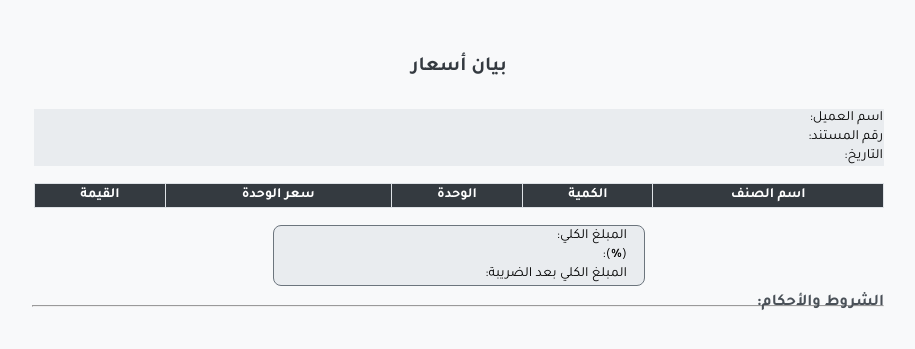
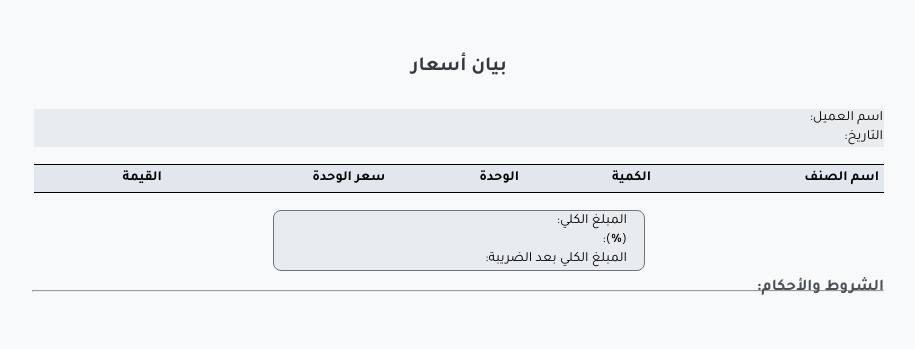
Before and after one commit to walidzakaria/carby, a Django app: template templates/reports/quotation_c.html in a window 1280 px wide. Shown: the top 349 px of the page, without its empty margins (181-1096 px from the left). Run offline with Django 5.2, Linux system fonts and the light colour scheme; the template is opened without the code that fills it, so the values that code supplies are empty; parts of the project's set-up code (start-up, migrations or seed data) failed here and were passed over.

Commit message:
adjust quotation reports

```diff
--- a/definitions/models.py
+++ b/definitions/models.py
@@ -15,7 +15,7 @@ class Product(models.Model):
 
 class Description(models.Model):
     product = models.ForeignKey(Product, on_delete=models.CASCADE, related_name='descriptions')
-    name = models.CharField(max_length=150)
+    name = models.CharField(max_length=350)
 
     def __str__(self):
         return self.name
--- a/operation/serializers.py
+++ b/operation/serializers.py
@@ -57,7 +57,7 @@ class QuotationSerializer(serializers.ModelSerializer):
 class QuotationSearchSerizalizer(serializers.ModelSerializer):
     class Meta:
         model = Quotation
-        fields = ('id', 'status', 'date_time_issued', 'quotation_total_amount_a', 'total_amount', 'customer', )
+        fields = ('id', 'status', 'date_time_issued', 'quotation_total_amount_a', 'name', 'total_amount', 'customer', )
 
 
 class StockSerializer(serializers.ModelSerializer):
--- a/templates/reports/quotation_b.html
+++ b/templates/reports/quotation_b.html
@@ -177,10 +177,6 @@
       <td rowspan="3" style="text-align: center; font-size: 15px;"><b>{% if name %}(  {{ name }}  ){% endif %}</b></td>
     </tr>
     <tr>
-      <td>رقم المستند:</td>
-      <td><b>{{ code }}</b></td>
-    </tr>
-    <tr>
       <td>التاريخ:</td>
       <td><b>{{ date }}</b></td>
     </tr>
--- a/templates/reports/quotation_c.html
+++ b/templates/reports/quotation_c.html
@@ -32,30 +32,25 @@
     .main-table {
       border-collapse: collapse;
       width: 100%;
-      border: 1px solid #dee2e6;
-      background-color: white;
-      text-align: center;
+      border-bottom: 1px solid black;
     }
 
     .main-table thead tr {
-      background-color: #343a40;
-      color: white;
-      text-align: center;
+      background-color: rgb(226, 231, 238);;
+      color: black;
+      text-align: right;
     }
 
-    .main-table th, .main-table td {
-      padding: 3px;
-      border: 1px solid #dee2e6;
+    .main-table th {
+      padding: 5px;
+      border-bottom: 1px solid black;
+      border-top: 1px solid black;
     }
 
     .main-table td {
-      padding: 0 4px;
+      padding: 1.5px 5px;
     }
 
-    .total-table thead tr {
-      background-color: #495057;
-      color: white;
-    }
 
     .ending-label {
       padding: 0 10px;
@@ -103,10 +98,6 @@
       <td>اسم العميل:</td>
       <td><b>{{ customer }}</b></td>
       <td rowspan="3" style="text-align: center; font-size: 16px;"><b>{% if name %}(  {{ name }}  ){% endif %}</b></td>
-    </tr>
-    <tr>
-      <td>رقم المستند:</td>
-      <td><b>{{ code }}</b></td>
     </tr>
     <tr>
       <td>التاريخ:</td>
```
Also changed, not shown: templates/reports/quotation_a.html (+15 -9 lines), definitions/migrations/0010_alter_description_name.py (added).
